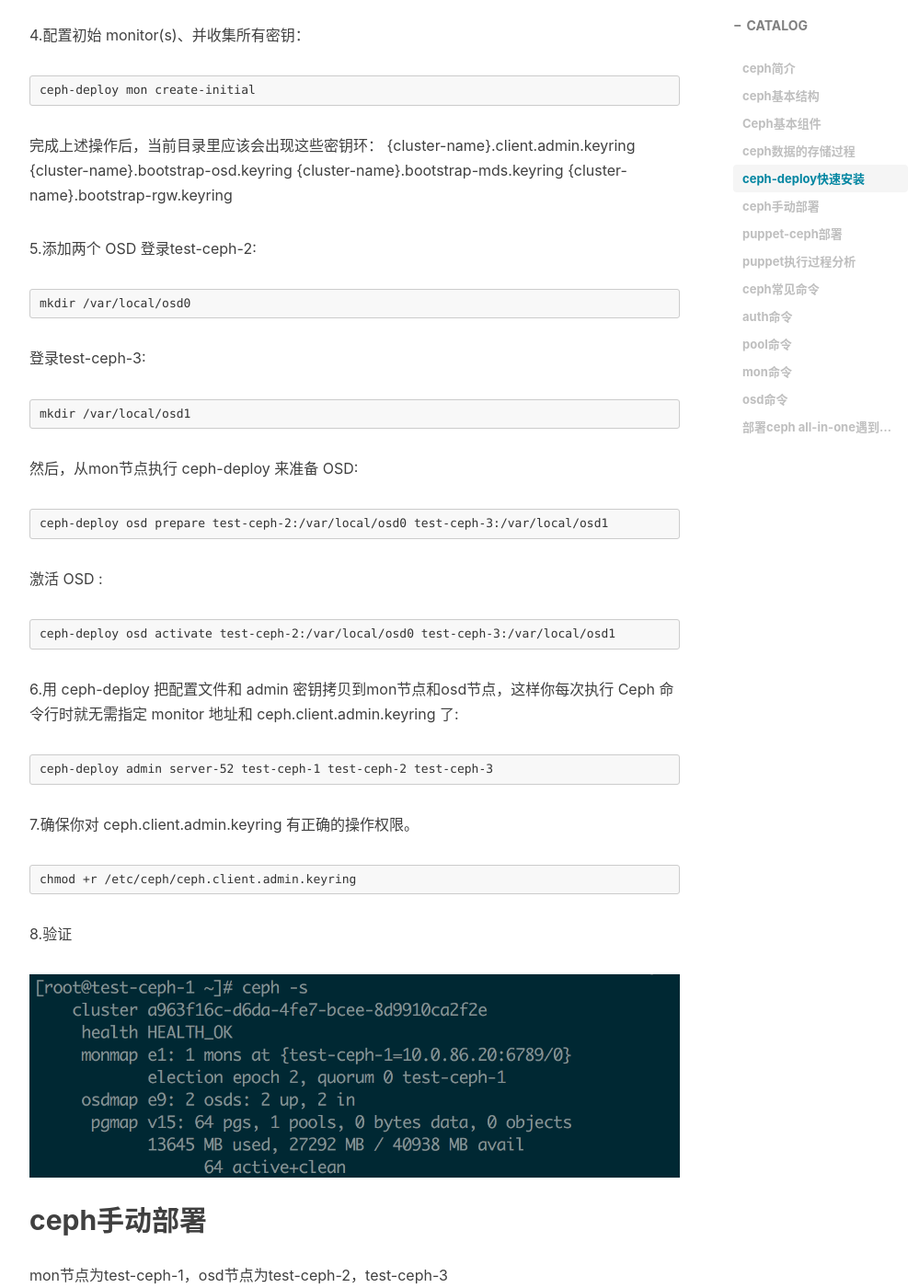
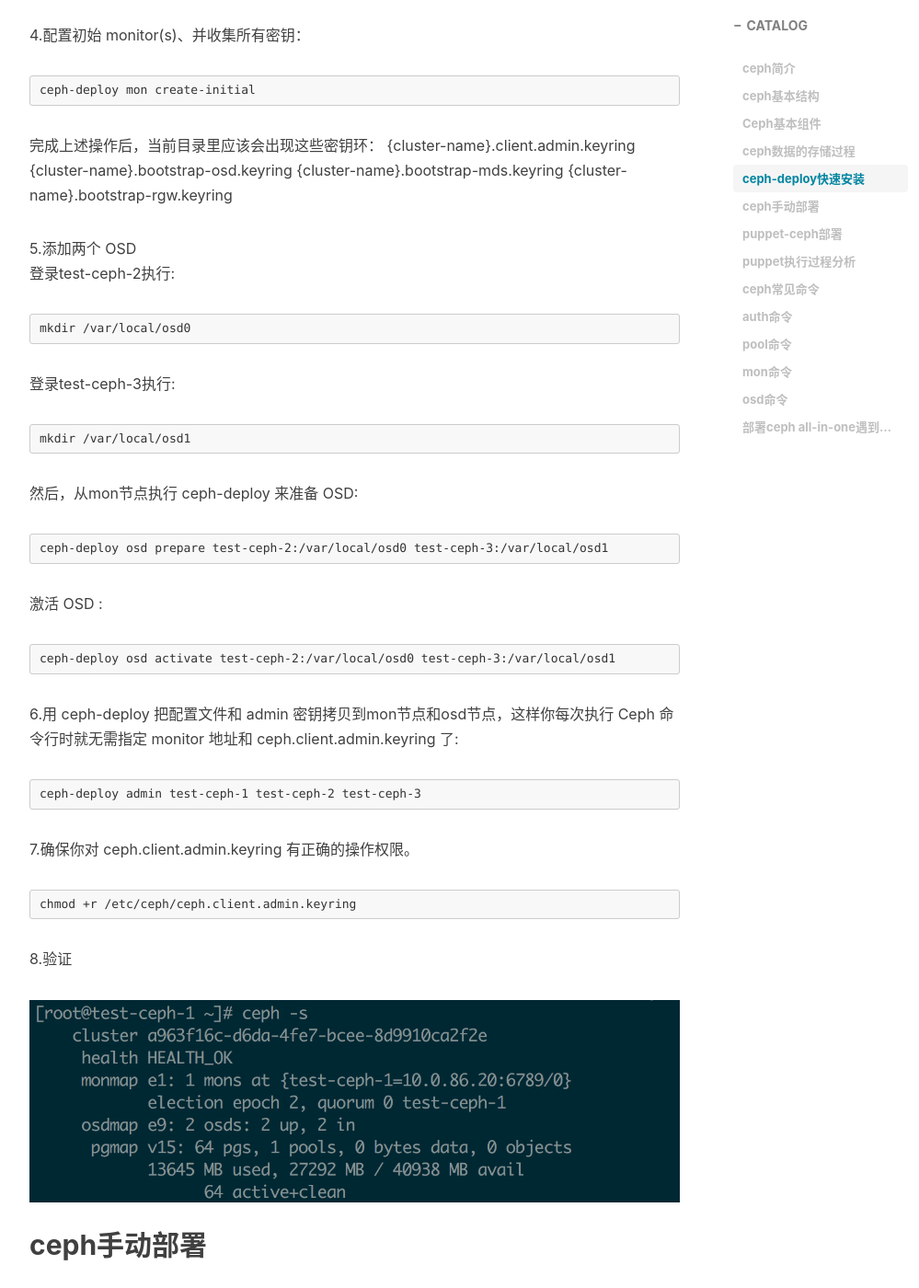
Before and after one commit to eatpotato/eatpotato.github.io, a Jekyll site: the page built from _posts/2017-01-18-ceph-summary.md, in a window 1280 px wide and 1400 px high, scrolled down 4985 px. Shown: the whole window at 92% size, without its empty margins (233-1232 px from the left). Built offline with Jekyll 4.4.1, drawn with Linux system fonts in a browser that asks for light colours; nearby versions of some CDN libraries; comment, search, counter and statistics services are not loaded; some of the changed lines change nothing that is shown.

Commit message:
update my blog

````diff
--- a/_posts/2017-01-18-ceph-summary.md
+++ b/_posts/2017-01-18-ceph-summary.md
@@ -143,13 +143,13 @@ ceph-deploy mon create-initial
 
 
 5.添加两个 OSD
-登录test-ceph-2:
+登录test-ceph-2执行:
 
 ```
 mkdir /var/local/osd0
 ```
 
-登录test-ceph-3:
+登录test-ceph-3执行:
 
 ```
 mkdir /var/local/osd1
@@ -170,7 +170,7 @@ ceph-deploy osd activate test-ceph-2:/var/local/osd0 test-ceph-3:/var/local/osd1
 6.用 ceph-deploy 把配置文件和 admin 密钥拷贝到mon节点和osd节点，这样你每次执行 Ceph 命令行时就无需指定 monitor 地址和 ceph.client.admin.keyring 了:
 
 ```
-ceph-deploy admin server-52 test-ceph-1 test-ceph-2 test-ceph-3
+ceph-deploy admin test-ceph-1 test-ceph-2 test-ceph-3
 ```
 
 7.确保你对 ceph.client.admin.keyring 有正确的操作权限。
````
